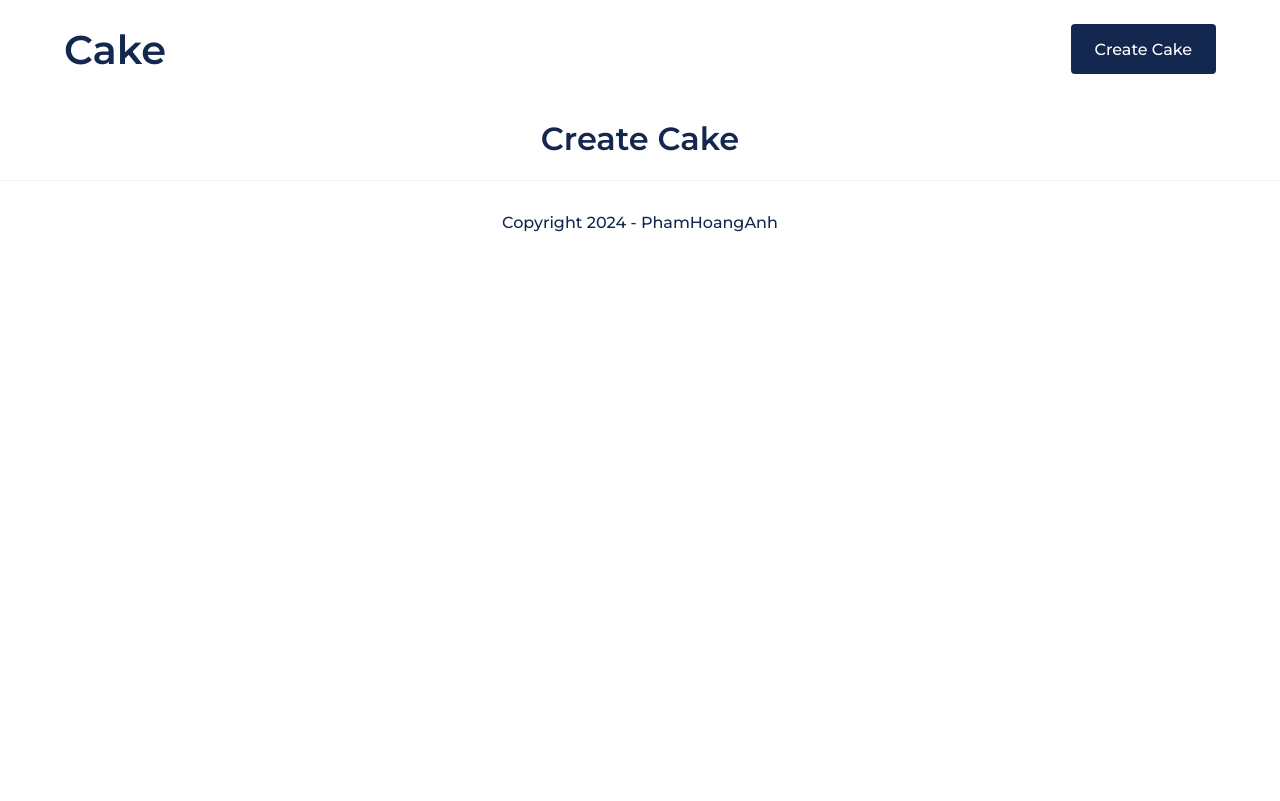
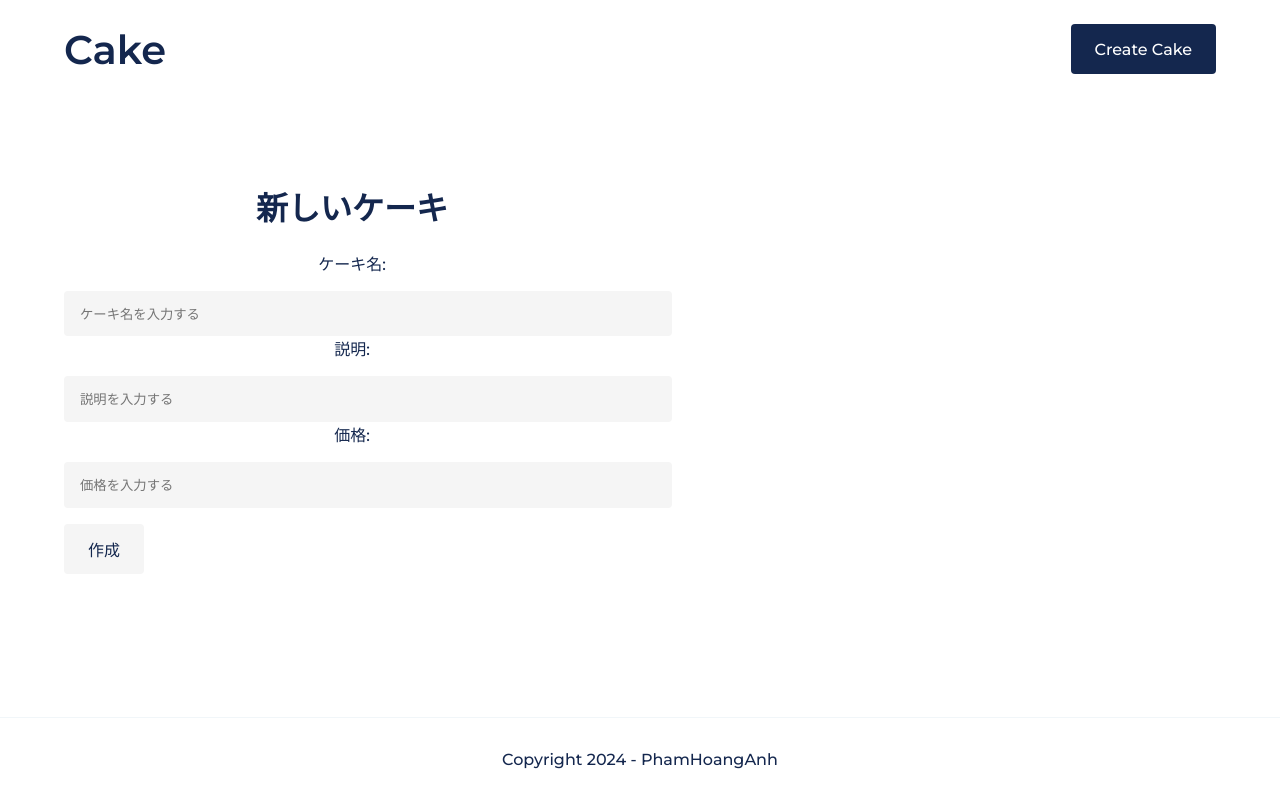
Before and after one commit to hoanganhp-ic/react-cake, a React (Create React App) app: page /create-cake in a window 1280 px wide. Built offline with nearby package versions, Linux system fonts and the light colour scheme.

Commit message:
func create cake

```diff
--- a/src/App.tsx
+++ b/src/App.tsx
@@ -1,6 +1,4 @@
-import Header from './layouts/Header';
 import HomePage from './pages/HomePage';
-import Footer from './layouts/Footer';
 import './App.css';
 import { createBrowserRouter, Outlet, RouteObject, RouterProvider } from 'react-router-dom';
 import MainLayout from './layouts/MainLayout';
--- a/src/components/ButtonField.tsx
+++ b/src/components/ButtonField.tsx
@@ -5,11 +5,19 @@ type Props = {
     children?: React.ReactNode;
     color?: 'main' | 'primary';
     onClick?: () => void;
+    disabled?: boolean;
 }
 
-const ButtonField = ({ children, loading, onClick, color }: Props) => {
+const ButtonField = ({ children, loading, disabled,onClick, color }: Props) => {
+
+    const handleOnclick = () => {
+        if (disabled) {
+            return;
+        }
+        onClick && onClick();
+    };
     return (
-        <div className={`btn btn-${color}`} onClick={onClick && onClick}>
+        <div className={`btn btn-${color} ${disabled ? 'disabled' : ''}`} onClick={onClick && onClick}>
             {!loading
                 ? children
                 : <div style={{ display: 'flex', alignItems: 'center', columnGap: '0.5rem', color: '#fff' }}>
--- a/src/index.css
+++ b/src/index.css
@@ -50,6 +50,12 @@ div {
 .btn-primary:hover {
   background: #394867;
   color: #fff;
+}
+
+.btn.disabled {
+  background: #f5f5f5;
+  color: #14274e;
+  cursor: not-allowed;
 }
 /* Button */
 
--- a/src/models/cake.model.ts
+++ b/src/models/cake.model.ts
@@ -4,3 +4,9 @@ export type Cake = {
     description?: string;
     price?: number;
 }
+
+export enum FieldCake {
+    Name = 'name',
+    Description = 'description',
+    Price = 'price'
+}
--- a/src/pages/CreateCake.tsx
+++ b/src/pages/CreateCake.tsx
@@ -1,7 +1,82 @@
+import LoadingLayout from "../layouts/Loading";
+import TextField from "../components/TextField";
+import ButtonField from "../components/ButtonField";
+import { useState, useMemo, useEffect } from "react";
+import { Cake, FieldCake } from "../models/cake.model";
+import { useNavigate } from "react-router-dom";
+
 const CreateCake = () => {
+    const navigate = useNavigate();
+    const [cake, setCake] = useState<Cake>({})
+    const [isLoading, setIsLoading] = useState(false);
+    // const [buttonDisabled, setButtonDisabled] = useState(false);
+    const handleChangeFieldCake = (key: string, value: string | number) => {
+        if (key === FieldCake.Price) {
+            value = Number(value);
+        }
+        setCake({...cake, [key]: value})
+        // setButtonDisabled(checkButtonDisabled);
+    }
+
+    const handleCreateCake = () => {
+        setIsLoading(true);
+        fetch('http://localhost:8080/api/cakes', {
+            method: 'POST',
+            headers: {
+                'Content-Type': 'application/json'
+            },
+            body: JSON.stringify(cake)
+        }).then(res => {
+            return res.json();
+        })
+        .then(res => {
+            if (res.id) {
+                alert('作成成功');
+                navigate('/');
+            }
+        })
+        .finally(() => {
+            setIsLoading(false);})
+    }
+    const checkButtonDisabled = useMemo(() => {
+        if (!cake.name || !cake.description || !cake.price) {
+            return true;
+        }
+        return false;
+    }, [cake]);
     return (
         <div>
-            <h1>Create Cake</h1>
+            <LoadingLayout loading={isLoading}>
+                <div className="wrapper-create">
+                    <div style={{ width: '50%' }}>
+                        <h1>新しいケーキ</h1>
+                        <div className="form-control">
+                            <div style={{marginBottom: '1rem'}}>ケーキ名:</div>
+                            <TextField
+                                placeholder="ケーキ名を入力する"
+                                onChange={(e) => handleChangeFieldCake(FieldCake.Name, e)}
+                            />
+                        </div>
+                        <div className="form-control">
+                            <div style={{marginBottom: '1rem'}}>説明:</div>
+                            <TextField
+                                placeholder="説明を入力する"
+                                onChange={(e) => handleChangeFieldCake(FieldCake.Description, e)}
+                            />
+                        </div>
+                        <div className="form-control">
+                            <div style={{marginBottom: '1rem'}}>価格:</div>
+                            <TextField
+                                placeholder="価格を入力する"
+                                onChange={(e) => handleChangeFieldCake(FieldCake.Price, e)}
+                            />
+                        </div>
+                        <div className="form-control flex-basic-between" style={{ display: 'flex', marginTop: '1rem'}}>
+                           <ButtonField onClick={handleCreateCake} disabled={checkButtonDisabled} >作成</ButtonField>
+                        </div>
+                    </div>
+                </div>
+            </LoadingLayout>
         </div>
     )
 };
```
